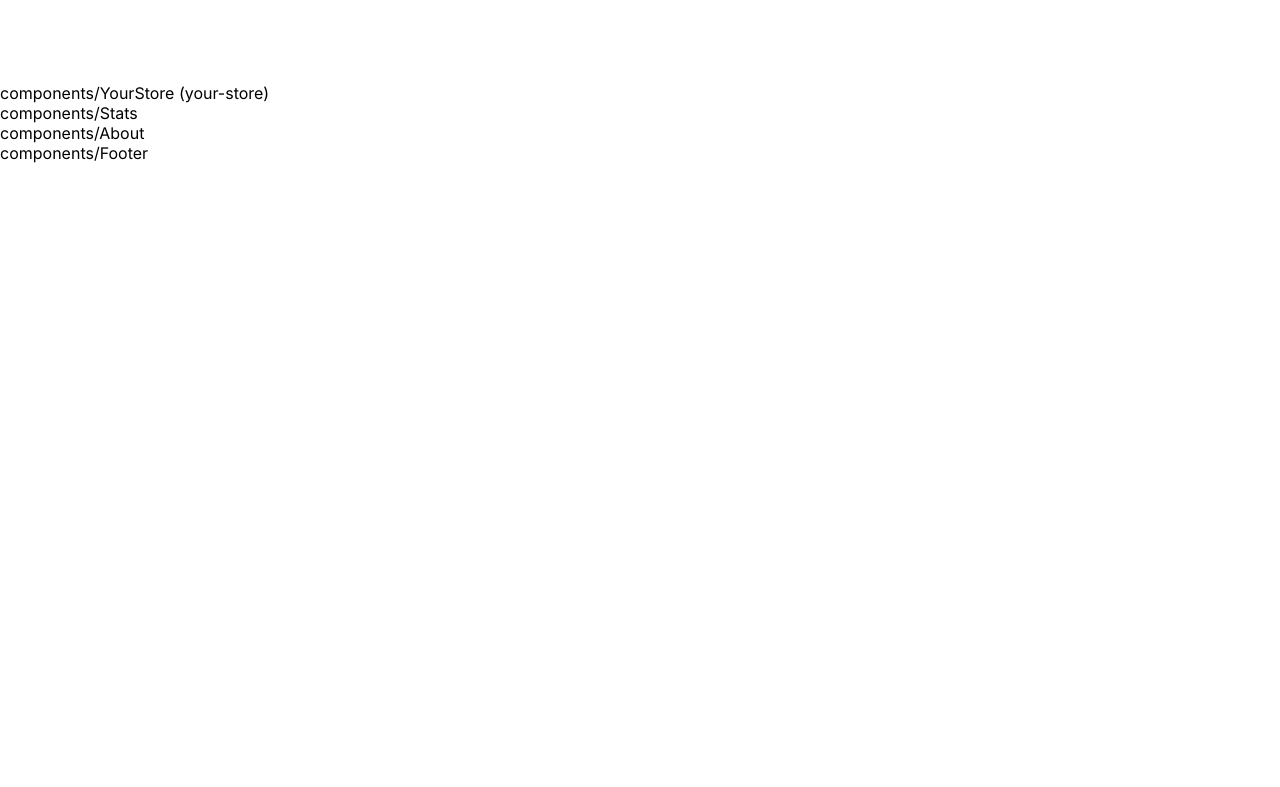
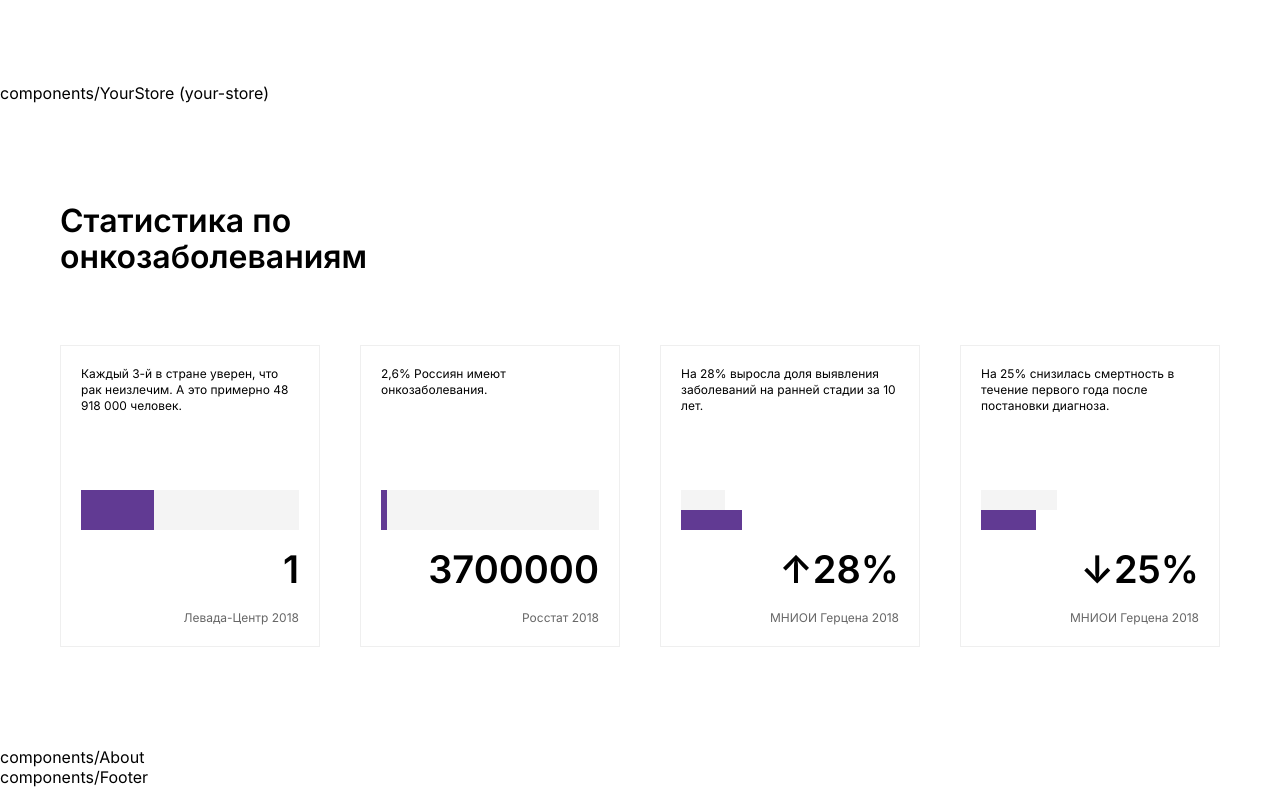
Before and after one commit to mukhindev/raklechitsa, a Nuxt app: page / in a window 1280 px wide. Shown: the part 3179-3966 px from the top of the page. Before the commit the page ends 3342 px from the top, so only its background shows below. Built offline with nearby package versions, Linux system fonts and the light colour scheme.

Commit message:
feat: сделать карточки со статистикой

```diff
--- a/components/Stats.vue
+++ b/components/Stats.vue
@@ -1,7 +1,88 @@
 <template>
-  <div>
-    components/Stats
-  </div>
+  <section class="stats">
+    <section-heading class="stats__heading">
+      <template #title>Статистика по онкозаболеваниям</template>
+    </section-heading>
+    <div class="stats__grid">
+      <stats-card
+        v-for="({ valuePrev, value, valueMax, text, source, prefix, postfix },
+        index) in stats"
+        :key="index"
+        :valuePrev="valuePrev"
+        :value="value"
+        :valueMax="valueMax"
+      >
+        <template #text>{{ text }}</template>
+        <template #prefix>{{ prefix }}</template>
+        <template #value>{{ value }}</template>
+        <template #postfix>{{ postfix }}</template>
+        <template #source>{{ source }}</template>
+      </stats-card>
+    </div>
+  </section>
 </template>
 
-<style scoped></style>
+<script>
+import SectionHeading from './SectionHeading.vue';
+import StatsCard from '~/components/StatsCard.vue';
+
+export default {
+  components: {
+    SectionHeading,
+    StatsCard,
+  },
+  data() {
+    return {
+      stats: [
+        {
+          text: `Каждый 3-й в стране уверен, что рак неизлечим. А это примерно 48 918 000 человек.`,
+          valuePrev: null,
+          value: 1,
+          valueMax: 3,
+          source: 'Левада-Центр 2018',
+        },
+        {
+          text: '2,6% Россиян имеют онкозаболевания. ',
+          valuePrev: null,
+          value: 3700000,
+          valueMax: 144500000,
+          source: 'Росстат 2018',
+        },
+        {
+          text: `На 28% выросла доля выявления заболеваний на ранней стадии за 10 лет.`,
+          valuePrev: 20,
+          value: 28,
+          valueMax: 100,
+          prefix: '↑',
+          postfix: '%',
+          source: 'МНИОИ Герцена 2018',
+        },
+        {
+          text:
+            'На 25% снизилась смертность в течение первого года после постановки диагноза.',
+          valuePrev: 35,
+          value: 25,
+          valueMax: 100,
+          prefix: '↓',
+          postfix: '%',
+          source: 'МНИОИ Герцена 2018',
+        },
+      ],
+    };
+  },
+};
+</script>
+
+<style scoped>
+.stats__heading {
+  margin: 0 0 70px;
+}
+.stats {
+  padding: 100px 60px;
+}
+.stats__grid {
+  display: grid;
+  grid-template-columns: repeat(4, 1fr);
+  gap: 40px;
+}
+</style>
--- /dev/null
+++ b/components/StatsCard.vue
@@ -0,0 +1,54 @@
+<template>
+  <div class="stats__card">
+    <p class="stats__text"><slot name="text"></slot></p>
+    <ui-progress :valueMax="valueMax" :valuePrev="valuePrev" :value="value" />
+    <p class="stats__value">
+      <slot name="prefix"></slot><slot name="value"></slot
+      ><slot name="postfix"></slot>
+    </p>
+    <p class="stats__source"><slot name="source"></slot></p>
+  </div>
+</template>
+
+<script>
+import UiProgress from '~/components/ui/Progress.vue';
+
+export default {
+  components: {
+    UiProgress,
+  },
+  props: ['valueMax', 'valuePrev', 'value'],
+};
+</script>
+
+<style scoped>
+.stats__card {
+  padding: 20px;
+  border: 1px solid #efefef;
+}
+.stats__text {
+  margin: 0;
+  min-height: 124px;
+  font-style: normal;
+  font-weight: normal;
+  font-size: 12px;
+  line-height: 1.33;
+}
+.stats__value {
+  margin: 20px 0;
+  font-style: normal;
+  font-weight: 600;
+  font-size: 38px;
+  line-height: 1.05;
+  text-align: right;
+}
+.stats__source {
+  margin: 0;
+  font-style: normal;
+  font-weight: normal;
+  font-size: 12px;
+  line-height: 1.33;
+  text-align: right;
+  color: #666666;
+}
+</style>
--- /dev/null
+++ b/components/ui/Progress.vue
@@ -0,0 +1,52 @@
+<template>
+  <div class="progress-bar" :class="{ 'progress-bar_comparison': valuePrev }">
+    <div
+      v-if="valuePrev"
+      class="progress-bar__fill-prev"
+      :style="progressPrev"
+    ></div>
+    <div class="progress-bar__fill" :style="progress"></div>
+  </div>
+</template>
+
+<script>
+export default {
+  props: ['valueMax', 'valuePrev', 'value'],
+  computed: {
+    progressPrev() {
+      if (!this.valuePrev) return null;
+      const bar = this.findPercent(this.valuePrev, this.valueMax);
+      return { width: `${bar}%` };
+    },
+    progress() {
+      const bar = this.findPercent(this.value, this.valueMax);
+      return { width: `${bar}%` };
+    },
+  },
+  methods: {
+    findPercent(value, valueMax) {
+      return (value / valueMax) * 100;
+    },
+  },
+};
+</script>
+
+<style scoped>
+.progress-bar {
+  height: 40px;
+  background-color: #f4f4f4;
+  display: flex;
+  flex-direction: column;
+}
+.progress-bar_comparison {
+  background-color: #fff;
+}
+.progress-bar__fill-prev {
+  background-color: #f4f4f4;
+  height: 100%;
+}
+.progress-bar__fill {
+  background-color: #613a93;
+  height: 100%;
+}
+</style>
```
